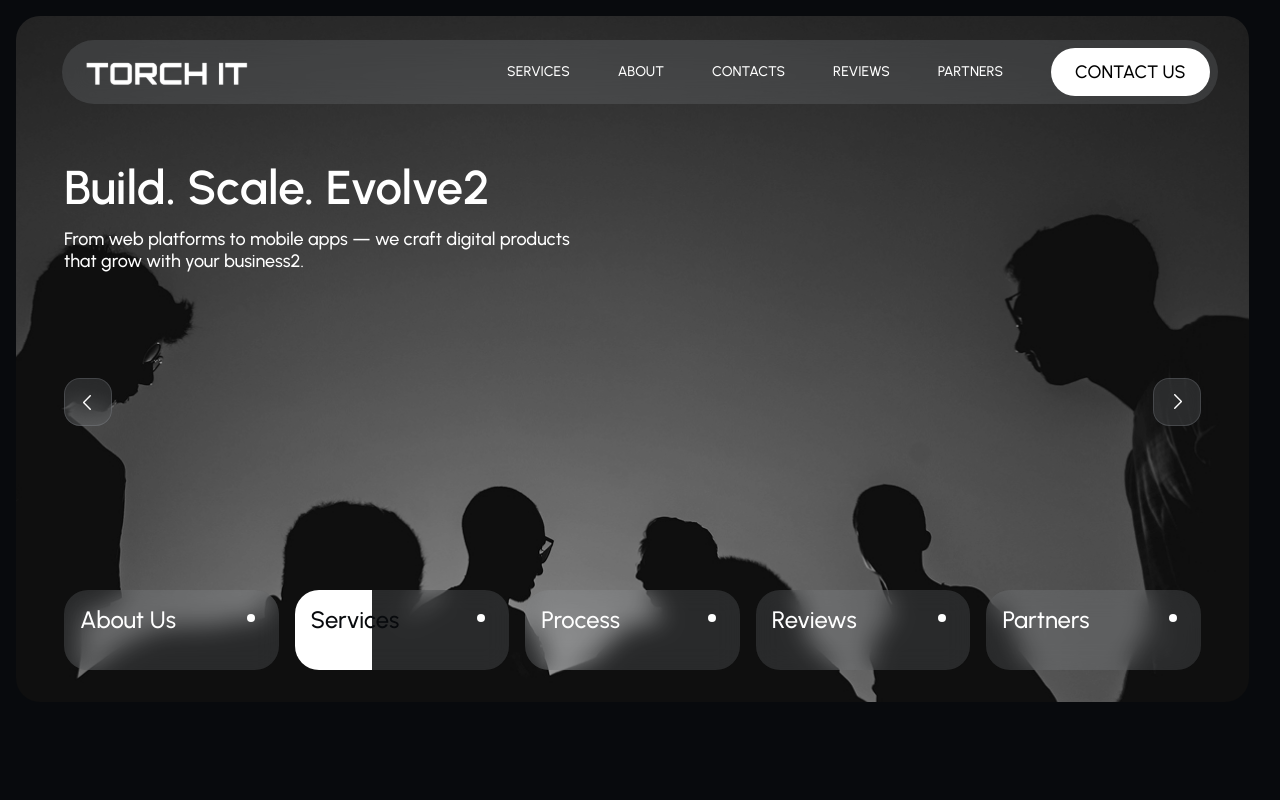
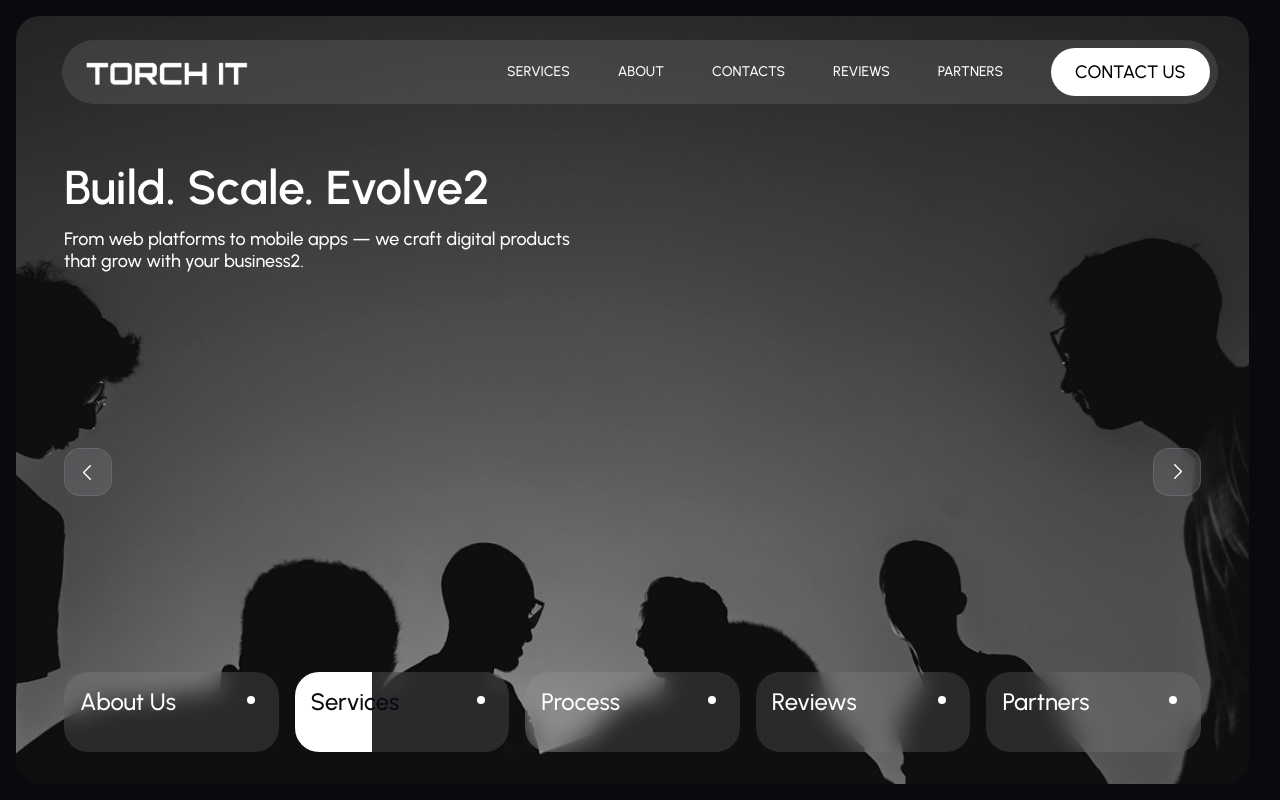
Before and after one commit to torchit-sandbox/torchit-react-gsap, a React app: page / in a window 1280 px wide. Shown: the top 800 px of the page. Built offline with nearby package versions, Linux system fonts and the light colour scheme.

Commit message:
Hero height

```diff
--- a/src/styles/scss/sections/_hero.scss
+++ b/src/styles/scss/sections/_hero.scss
@@ -1,19 +1,27 @@
 @use '../helpers/index' as *;
 
 .hero {
-  --min-height: 682px;
+  --min-height: 684px;
   overflow: hidden;
+
+  height: calc(98dvh - 16px);
+  min-height: var(--min-height);
+  max-width: 2560px;
+  max-height: 1440px;
+  margin-inline: auto;
 
   margin-top: 16px;
   padding: 0;
   margin-bottom: 40px;
 
   @include tablet-s {
-    --min-height: 400px;
+    --min-height: 450px;
   }
+
 
   &__inner {
     position: relative;
+    height: 100%;
     min-height: var(--min-height);
     margin-inline: 16px;
   }
@@ -48,11 +56,20 @@
     z-index: 2;
     padding: 144px 48px 32px 48px;
     min-height: var(--min-height);
-    pointer-events: none; // Allows clicks to pass through to the background link
+    height: 100%;
+    pointer-events: none;
+
+    width: 100%;
+    max-width: var(--container-big-width);
+    margin-inline: auto;
+
+    display: flex;
+    flex-direction: column;
+    justify-content: space-between;
 
     @include tablet-s {
       padding: 110px 24px 16px 24px;
-
+      max-width: none;
     }
   }
 
@@ -71,7 +88,7 @@
       gap: 16px;
       align-items: center;
       justify-content: space-between;
-      pointer-events: auto; // Re-enables interaction for tabs
+      pointer-events: auto;
     }
 
     &-item {
@@ -125,16 +142,8 @@
   }
 
   &-slider__button-wrapper {
-    padding-top: 106px;
-    padding-bottom: 164px;
-    pointer-events: none; // Allows clicks to pass through the padding area
-
-    @include tablet-s {
-      padding-bottom: 184px;
-    }
-
     .slider__button {
-      pointer-events: auto; // Re-enables interaction for buttons
+      pointer-events: auto;
     }
   }
 }
--- a/src/styles/scss/style.css
+++ b/src/styles/scss/style.css
@@ -886,19 +886,25 @@ a[class] {
 }
 
 .hero {
-  --min-height: 682px;
+  --min-height: 684px;
   overflow: hidden;
+  height: calc(98dvh - 16px);
+  min-height: var(--min-height);
+  max-width: 2560px;
+  max-height: 1440px;
+  margin-inline: auto;
   margin-top: 16px;
   padding: 0;
   margin-bottom: 40px;
 }
 @media (width <= 899px) {
   .hero {
-    --min-height: 400px;
+    --min-height: 450px;
   }
 }
 .hero__inner {
   position: relative;
+  height: 100%;
   min-height: var(--min-height);
   margin-inline: 16px;
 }
@@ -929,11 +935,19 @@ a[class] {
   z-index: 2;
   padding: 144px 48px 32px 48px;
   min-height: var(--min-height);
+  height: 100%;
   pointer-events: none;
+  width: 100%;
+  max-width: var(--container-big-width);
+  margin-inline: auto;
+  display: flex;
+  flex-direction: column;
+  justify-content: space-between;
 }
 @media (width <= 899px) {
   .hero__content {
     padding: 110px 24px 16px 24px;
+    max-width: none;
   }
 }
 .hero__info {
@@ -996,16 +1010,6 @@ a[class] {
 }
 .hero__tabs-item.active {
   color: var(--color-gray-100);
-}
-.hero-slider__button-wrapper {
-  padding-top: 106px;
-  padding-bottom: 164px;
-  pointer-events: none;
-}
-@media (width <= 899px) {
-  .hero-slider__button-wrapper {
-    padding-bottom: 184px;
-  }
 }
 .hero-slider__button-wrapper .slider__button {
   pointer-events: auto;
```
Also changed, not shown: 1 other file (tests, documents, lock files or other folders).
